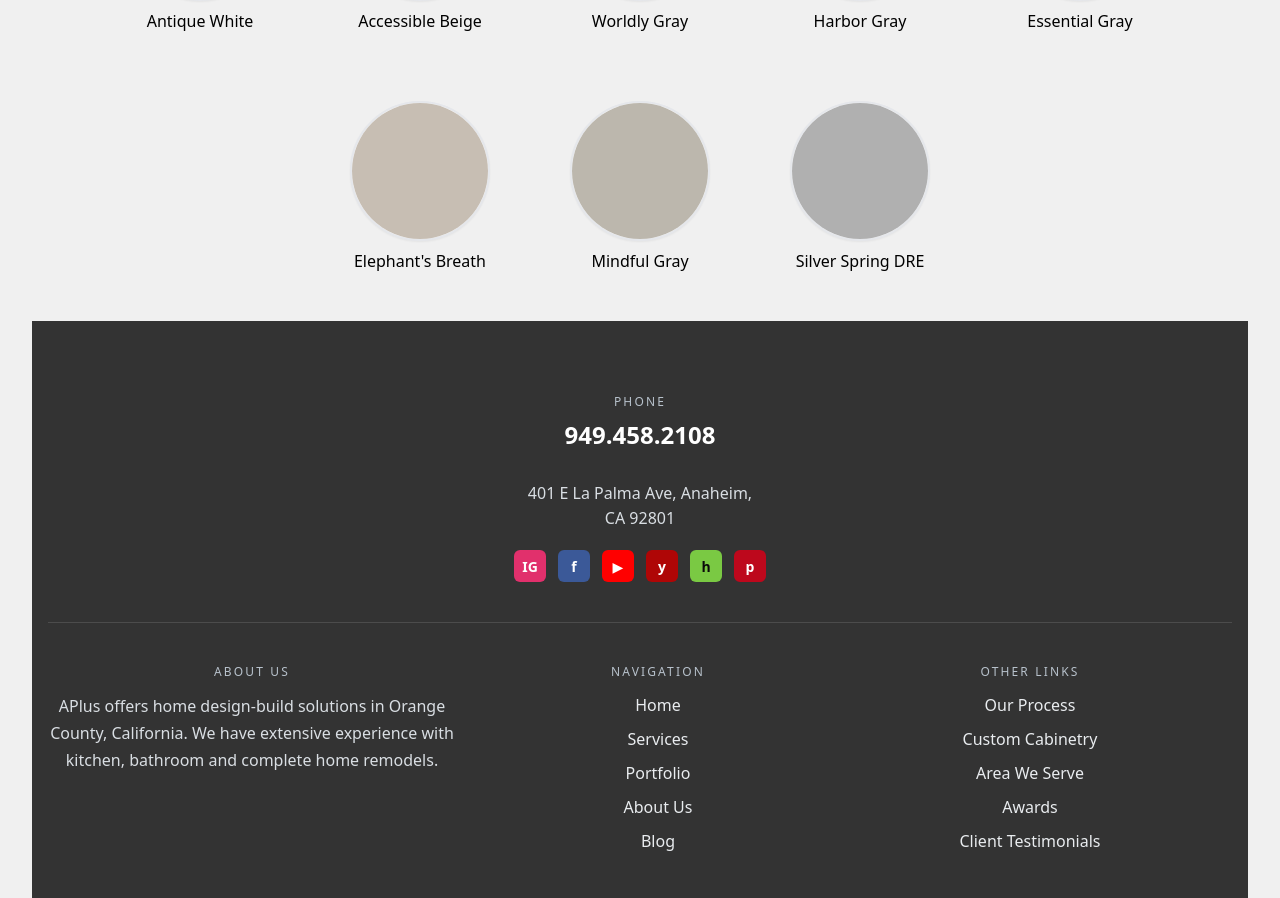
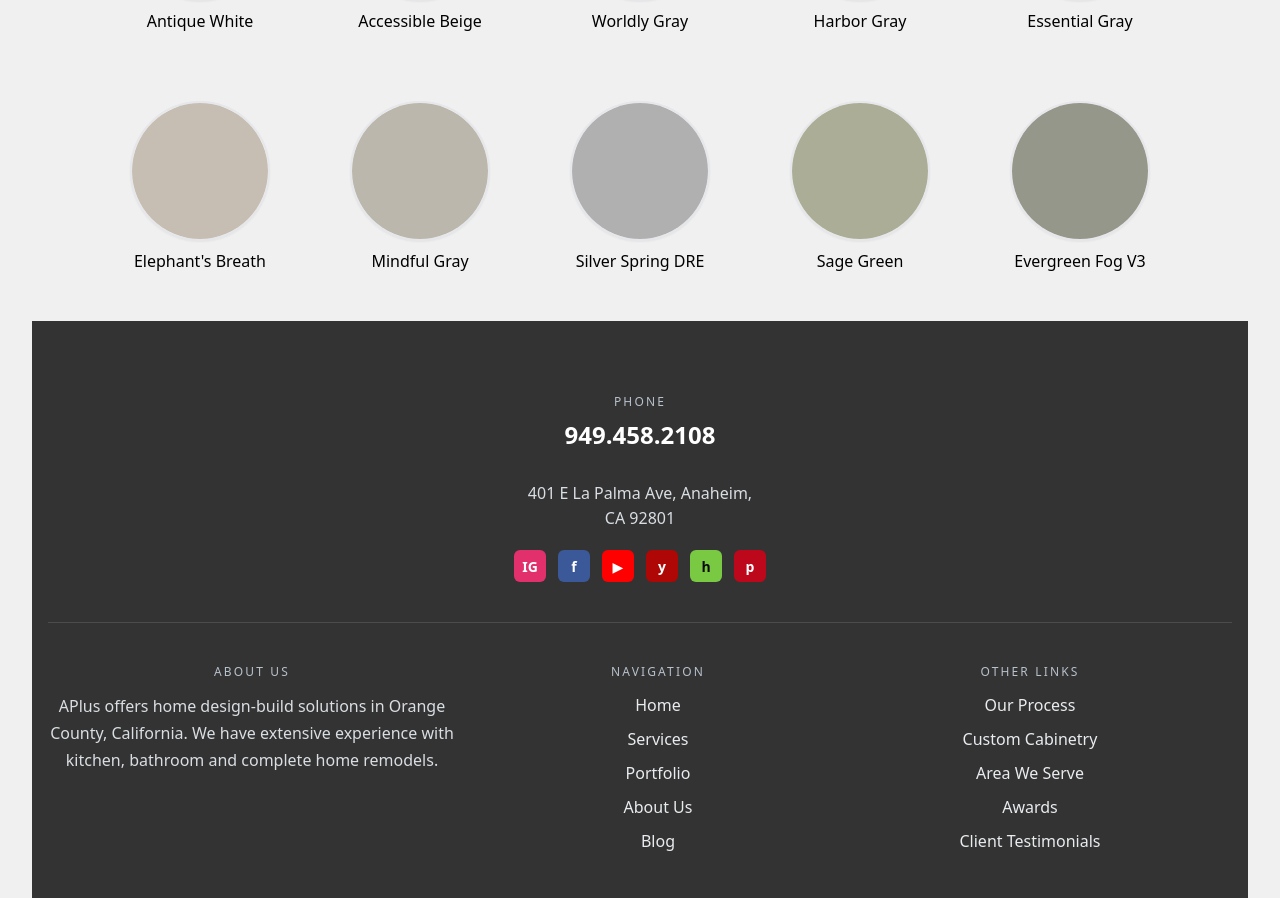
Before and after one commit to CrisSal2/APlus-Color-Selection, a React (Vite) app: page / in a window 1280 px wide. Shown: the part 1023-1921 px from the top of the page. Built offline with nearby package versions, Linux system fonts and the light colour scheme.

Commit message:
added more items

```diff
--- a/src/data/colors.js
+++ b/src/data/colors.js
@@ -177,7 +177,7 @@ driveUrl: "https://drive.google.com/file/d/1iEAZX9kbP48GNEYIIBUbvo1DqCD_8rDj/vie
 },
 
 
-    /* Mindful Gray - rgb: 000, 000, 000 */
+    /* Mindful Gray - rgb: 188, 183, 173 */
 
 
 {
@@ -196,6 +196,28 @@ id: "Silver Spring DRE",
 name: "Silver Spring DRE",
 image: "/colors/Silver Spring DRE.png",
 driveUrl: "https://drive.google.com/file/d/1pkrtd8frR8kfsVKPf6gCqgmqa0UI5la7/view?usp=sharing",
+},
+
+
+    /* Sage Green - rgb: 172, 173, 151 */
+
+
+{
+id: "Sage Green",
+name: "Sage Green",
+image: "/colors/Sage Green.png",
+driveUrl: "https://drive.google.com/file/d/1QSD5medm7UHlg0kKKvGiXfgR0O745pjA/view?usp=sharing",
+},
+
+
+    /* Evergreen Fog V3 - rgb: 149, 151, 138 */
+
+
+{
+id: "Evergreen Fog V3",
+name: "Evergreen Fog V3",
+image: "/colors/Evergreen Fog V3.png",
+driveUrl: "https://drive.google.com/file/d/1A_HDqA0lXnOcMVd3f2xlcfk-nZTiCOi2/view?usp=sharing",
 },
 ];
 
```
Also changed, not shown: public/colors/Evergreen Fog V3.png (added), public/colors/Sage Green.png (added).
